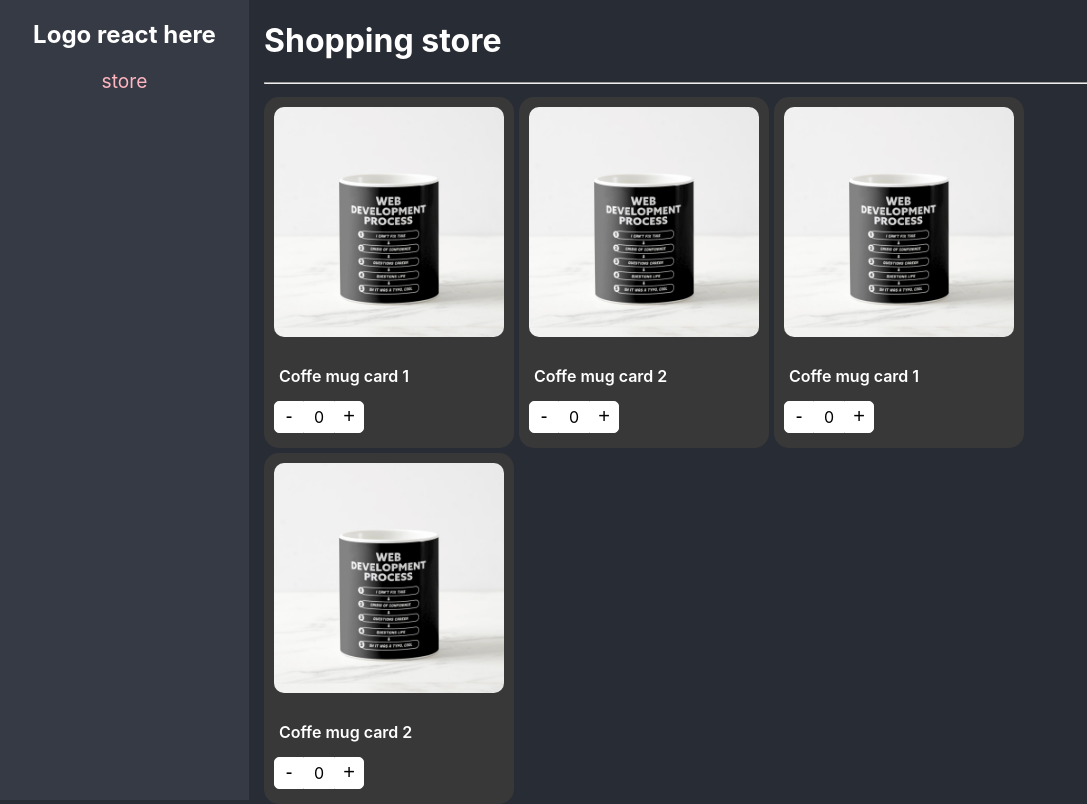
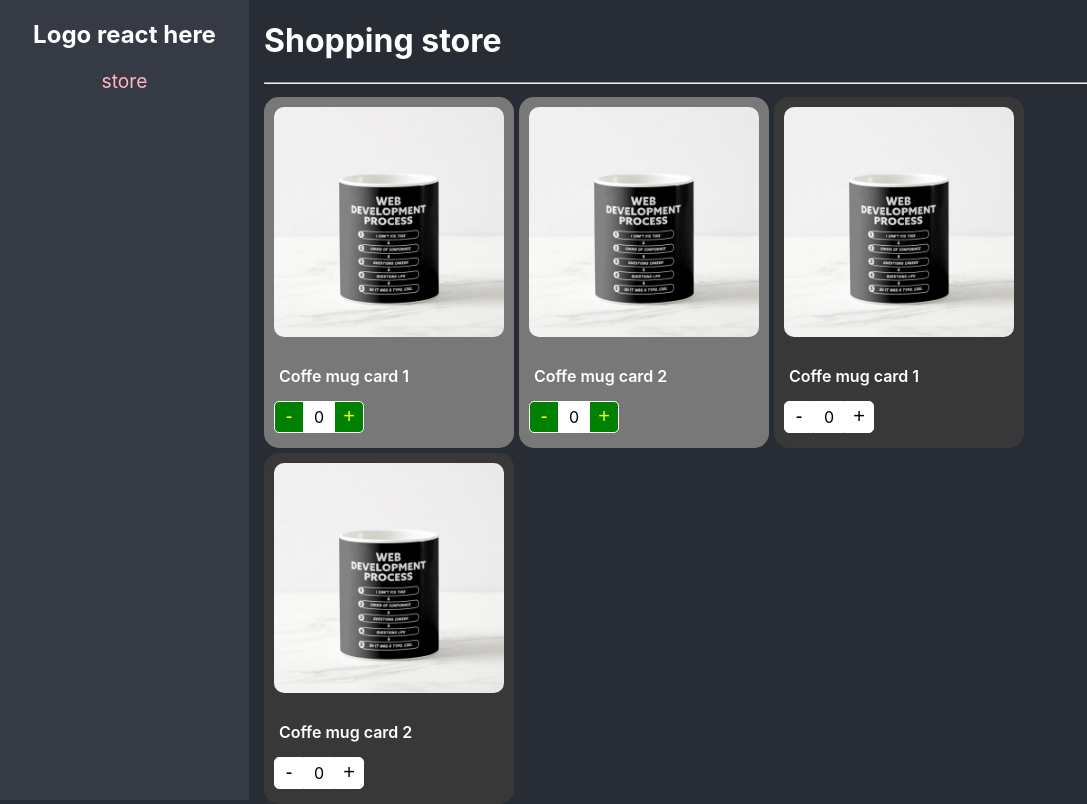
Before and after one commit to tomark4/react-pro-course-2023, a React (Create React App) app in the folder my-app1/: page /shop in a window 1280 px wide. Shown: the whole page, without its empty margins (0-1087 px from the left). Built offline with nearby package versions, Linux system fonts and the light colour scheme.

Commit message:
End section 6

```diff
--- a/my-app1/src/02-compound-component-patterns/components/ProductButtons.tsx
+++ b/my-app1/src/02-compound-component-patterns/components/ProductButtons.tsx
@@ -5,18 +5,28 @@ import { ProductContext } from "./ProductCard";
 export interface Props {
   className?: string;
   activeClass?: string;
+  style?: React.CSSProperties | undefined;
+  btnStyle?: React.CSSProperties | undefined;
 }
 
-export const ProductButtons = ({ className }: Props) => {
+export const ProductButtons = ({ className, style, btnStyle }: Props) => {
   const { counter, increaseBy } = useContext(ProductContext);
 
   return (
-    <div className={`${styles.buttonsContainer} ${className}`}>
-      <button className={styles.buttonMinus} onClick={() => increaseBy(-1)}>
+    <div className={`${styles.buttonsContainer} ${className}`} style={style}>
+      <button
+        className={styles.buttonMinus}
+        onClick={() => increaseBy(-1)}
+        style={btnStyle}
+      >
         -
       </button>
       <div className={styles.countLabel}>{counter}</div>
-      <button className={styles.buttonAdd} onClick={() => increaseBy(+1)}>
+      <button
+        className={styles.buttonAdd}
+        onClick={() => increaseBy(+1)}
+        style={btnStyle}
+      >
         +
       </button>
     </div>
--- a/my-app1/src/02-compound-component-patterns/components/ProductCard.tsx
+++ b/my-app1/src/02-compound-component-patterns/components/ProductCard.tsx
@@ -10,13 +10,14 @@ const { Provider } = ProductContext;
 export interface Props {
   children?: ReactElement | ReactElement[];
   product: ProductI;
-  className?: any;
+  className?: string;
+  style?: React.CSSProperties | undefined;
 }
 
-export const ProductCard = ({ children, product, className }: Props) => {
+export const ProductCard = ({ children, product, className, style }: Props) => {
   const { counter, increaseBy } = useProduct();
   return (
-    <div className={`${styles.productCard} ${className}`}>
+    <div className={`${styles.productCard} ${className}`} style={style}>
       <Provider value={{ counter, increaseBy, product }}>{children}</Provider>
     </div>
   );
--- a/my-app1/src/02-compound-component-patterns/components/ProductImage.tsx
+++ b/my-app1/src/02-compound-component-patterns/components/ProductImage.tsx
@@ -6,8 +6,9 @@ import { ProductContext } from "./ProductCard";
 export interface Props {
   img?: string;
   className?: any;
+  style?: React.CSSProperties | undefined;
 }
-export const ProductImage = ({ img, className }: Props) => {
+export const ProductImage = ({ img, className, style }: Props) => {
   const { product } = useContext(ProductContext);
 
   let imgToShow = "";
@@ -25,6 +26,7 @@ export const ProductImage = ({ img, className }: Props) => {
       src={imgToShow}
       alt="Product"
       className={`${styles.productImg} ${className}`}
+      style={style}
     />
   );
 };
--- a/my-app1/src/02-compound-component-patterns/components/ProductTitle.tsx
+++ b/my-app1/src/02-compound-component-patterns/components/ProductTitle.tsx
@@ -5,13 +5,14 @@ import { ProductContext } from "./ProductCard";
 export interface Props {
   className?: any;
   title?: string;
+  style?: React.CSSProperties | undefined;
 }
 
-export const ProductTitle = ({ title, className }: Props) => {
+export const ProductTitle = ({ title, className, style }: Props) => {
   const { product } = useContext(ProductContext);
 
   return (
-    <span className={`${styles.productDescription} ${className}`}>
+    <span className={`${styles.productDescription} ${className}`} style={style}>
       {title ? title : product.title}
     </span>
   );
--- a/my-app1/src/02-compound-component-patterns/pages/ShoppingPage.tsx
+++ b/my-app1/src/02-compound-component-patterns/pages/ShoppingPage.tsx
@@ -18,10 +18,18 @@ const ShoppingPage = () => {
       <hr />
       <div style={{ display: "flex", flexDirection: "row", flexWrap: "wrap" }}>
         {products.map((item) => (
-          <ProductCard product={item} key={item.id} className="bg-dark">
+          <ProductCard
+            product={item}
+            key={item.id}
+            className="bg-dark"
+            style={{ backgroundColor: "#787878" }}
+          >
             <ProductCard.Image className="custom-image" />
             <ProductCard.Title className="text-white text-bold" />
-            <ProductCard.Buttons className="custom-buttons" />
+            <ProductCard.Buttons
+              className="custom-buttons"
+              btnStyle={{ background: "green", color: "yellow" }}
+            />
           </ProductCard>
         ))}
 
```
Also changed, not shown: my-app1/src/02-compound-component-patterns/interfaces/interfaces.ts (+8 -8 lines).
